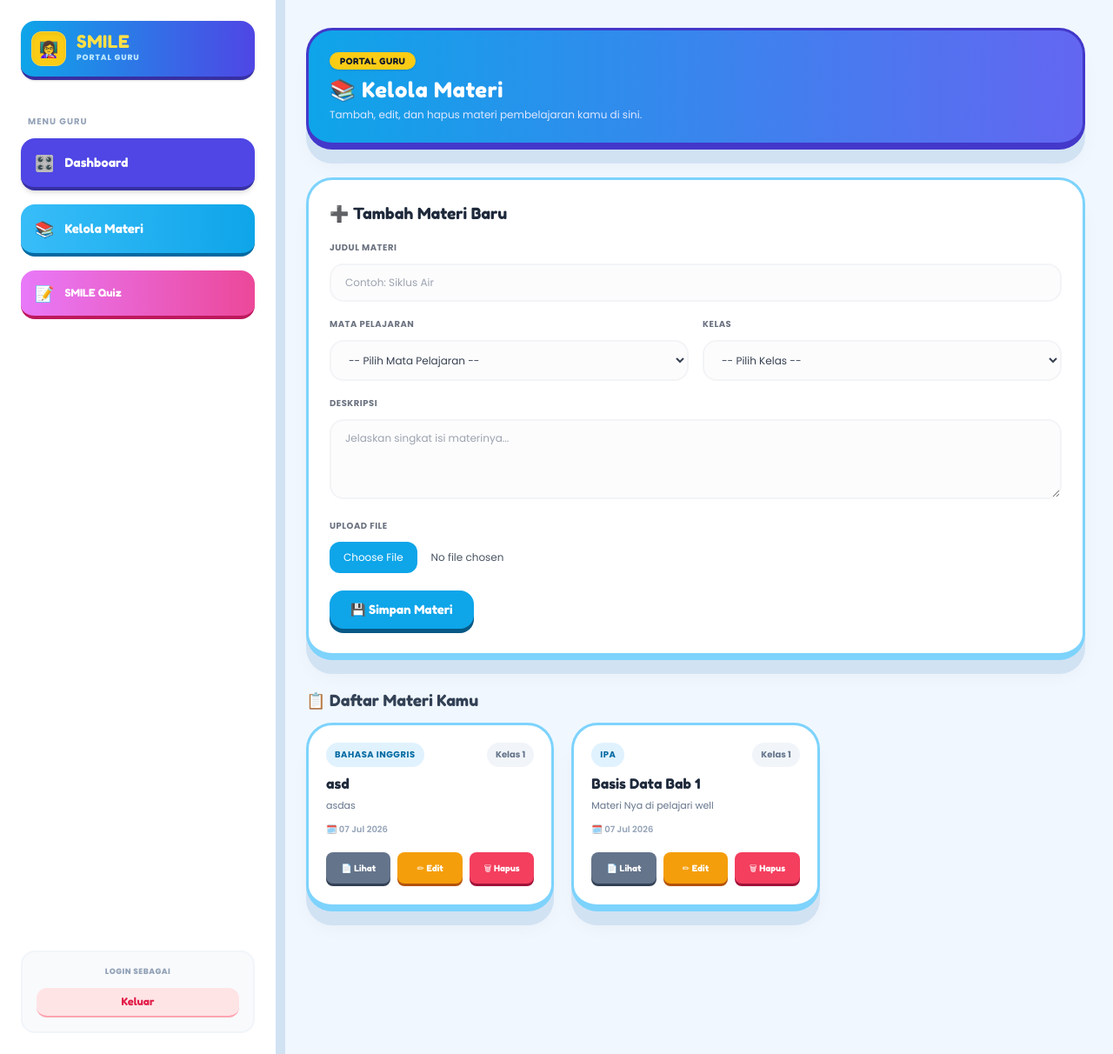
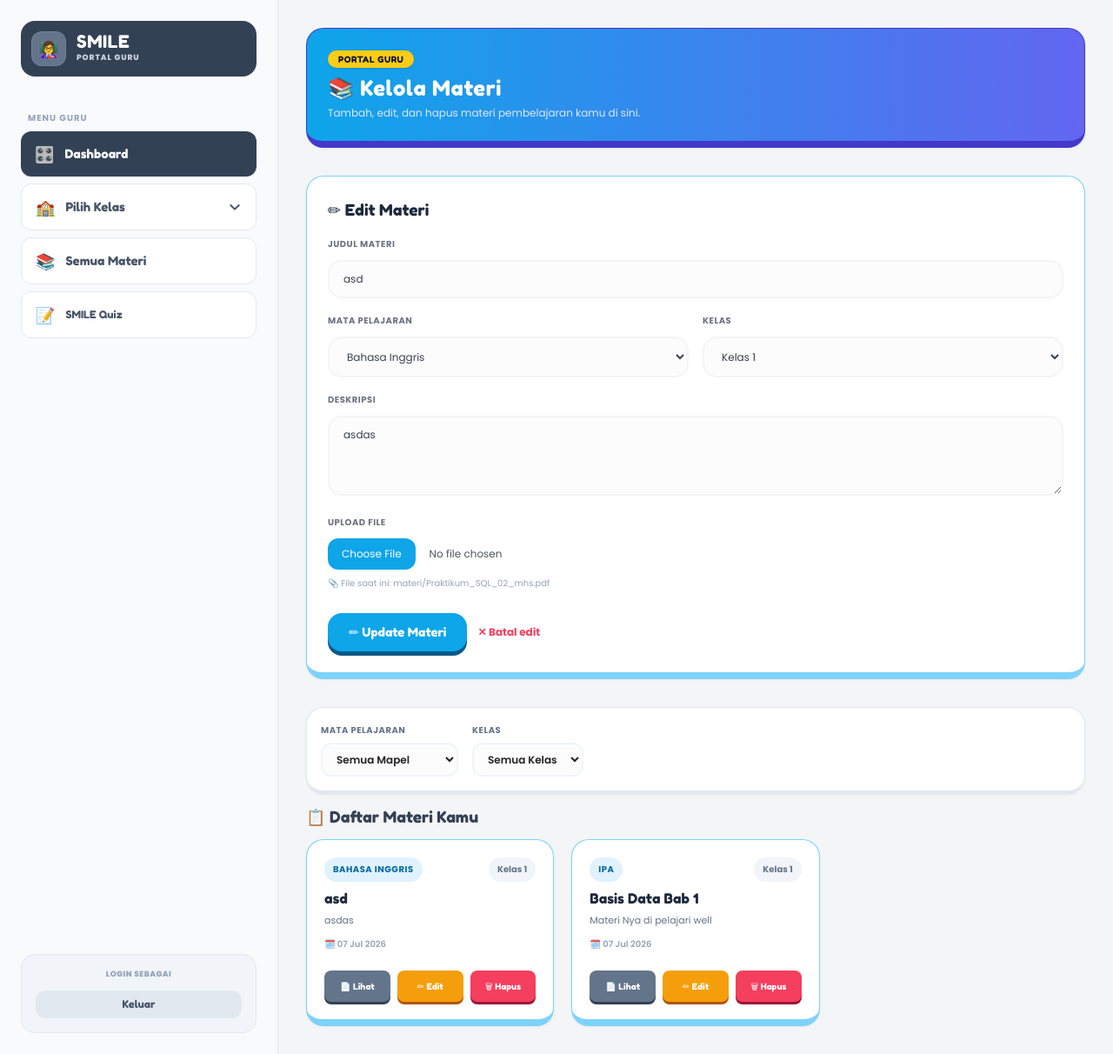
Before and after one commit to reifanrolansyahputra-hub/ProjectSmile, a Django app: template materi/templates/materi/kelola_materi.html in a window 1280 px wide. Shown: the whole page at 87% size. Run offline with Django 5.2, Linux system fonts and the light colour scheme; the template is opened without the code that fills it: values that come from a table or form of the project are taken from there, others are empty; data comes from the database, SQL or seed files in the repository; both versions use the stored data as it was after the commit; parts of the project's set-up code (start-up, migrations or seed data) failed here and were passed over; some libraries are stand-ins or nearby versions.

Commit message:
Menambahkan fitur baru

```diff
--- a/materi/templates/materi/kelola_materi.html
+++ b/materi/templates/materi/kelola_materi.html
@@ -100,6 +100,47 @@
 
     <!-- DAFTAR MATERI GURU -->
     <div class="space-y-3">
+        <!-- FILTER BAR -->
+<form method="GET" class="panel-clay-3d p-4 bg-white border-b-4 border-slate-200 flex flex-wrap items-end gap-4">
+    <div class="flex flex-col gap-1">
+        <label class="text-[10px] font-bold text-slate-500 uppercase tracking-wider">Mata Pelajaran</label>
+        <select name="mapel" onchange="this.form.submit()" class="text-xs font-semibold rounded-xl border-2 border-slate-100 px-3 py-2 focus:outline-none focus:border-sky-400 bg-gray-50/50">
+            <option value="">Semua Mapel</option>
+            <option value="MTK" {% if mapel_aktif == "MTK" %}selected{% endif %}>Matematika</option>
+            <option value="IPA" {% if mapel_aktif == "IPA" %}selected{% endif %}>IPA</option>
+            <option value="IPS" {% if mapel_aktif == "IPS" %}selected{% endif %}>IPS</option>
+            <option value="BIO" {% if mapel_aktif == "BIO" %}selected{% endif %}>Biologi</option>
+            <option value="FIS" {% if mapel_aktif == "FIS" %}selected{% endif %}>Fisika</option>
+            <option value="KIM" {% if mapel_aktif == "KIM" %}selected{% endif %}>Kimia</option>
+            <option value="ING" {% if mapel_aktif == "ING" %}selected{% endif %}>Bahasa Inggris</option>
+            <option value="IND" {% if mapel_aktif == "IND" %}selected{% endif %}>Bahasa Indonesia</option>
+        </select>
+    </div>
+
+    <div class="flex flex-col gap-1">
+        <label class="text-[10px] font-bold text-slate-500 uppercase tracking-wider">Kelas</label>
+        <select name="kelas" onchange="this.form.submit()" class="text-xs font-semibold rounded-xl border-2 border-slate-100 px-3 py-2 focus:outline-none focus:border-sky-400 bg-gray-50/50">
+            <option value="">Semua Kelas</option>
+            {% for i in "123456" %}
+                <option value="{{ i }}" {% if kelas_aktif == i %}selected{% endif %}>Kelas {{ i }}</option>
+            {% endfor %}
+        </select>
+    </div>
+
+    <noscript>
+        <button type="submit" class="portal-btn-3d bg-sky-500 text-white font-kids text-xs px-5 py-2.5 rounded-xl shadow-[0_4px_0_#075985]">
+            🔍 Filter
+        </button>
+    </noscript>
+{% if kelas_aktif %}
+    <a href="{% url 'pilih_mapel_kelas' kelas=kelas_aktif %}" class="text-[11px] font-bold text-slate-400 hover:text-indigo-600">
+        ← Kembali ke Kelas {{ kelas_aktif }}
+    </a>
+{% endif %}
+    {% if mapel_aktif or kelas_aktif %}
+        <a href="{% url 'kelola_materi' %}" class="text-[11px] font-bold text-rose-500 hover:underline mb-1">✕ Reset filter</a>
+    {% endif %}
+</form>
         <h3 class="font-kids text-lg text-slate-700">📋 Daftar Materi Kamu</h3>
 
         {% if materis %}
--- a/materi/urls.py
+++ b/materi/urls.py
@@ -3,38 +3,15 @@
 
 urlpatterns = [
 
-    path(
-        "guru/materi/",
-        views.kelola_materi,
-        name="kelola_materi"
-    ),
+    path("guru/materi/", views.kelola_materi, name="kelola_materi"),
+    path("guru/materi/tambah/", views.tambah_materi, name="tambah_materi"),
+    path("guru/materi/edit/<int:id>/", views.edit_materi, name="edit_materi"),
+    path("guru/materi/hapus/<int:id>/", views.hapus_materi, name="hapus_materi"),
 
-    path(
-        "guru/materi/tambah/",
-        views.tambah_materi,
-        name="tambah_materi"
-    ),
+    # BARU: halaman pilih mata pelajaran untuk kelas tertentu
+    path("guru/materi/kelas/<int:kelas>/", views.pilih_mapel_kelas, name="pilih_mapel_kelas"),
 
-    path(
-        "guru/materi/edit/<int:id>/",
-        views.edit_materi,
-        name="edit_materi"
-    ),
-
-    path(
-        "guru/materi/hapus/<int:id>/",
-        views.hapus_materi,
-        name="hapus_materi"
-    ),
-
-    # ===========================
     # MURID
-    # ===========================
-
-    path(
-        "materi/",
-        views.daftar_materi,
-        name="daftar_materi"
-    ),
+    path("materi/", views.daftar_materi, name="daftar_materi"),
 
 ]
--- a/portal/templates/portal/guru_dashboard.html
+++ b/portal/templates/portal/guru_dashboard.html
@@ -3,16 +3,15 @@
 
 {% block extra_css %}
 <script src="https://cdn.tailwindcss.com"></script>
+<script defer src="https://cdn.jsdelivr.net/npm/alpinejs@3.x.x/dist/cdn.min.js"></script>
 <link href="https://fonts.googleapis.com/css2?family=Fredoka+One&family=Poppins:wght@400;600;700;800&display=swap" rel="stylesheet">
 <style>
-    .split-dashboard { font-family: 'Poppins', sans-serif; background-color: #f0f7ff; }
+    .split-dashboard { font-family: 'Poppins', sans-serif; background-color: #f4f5f7; }
     .font-kids { font-family: 'Fredoka One', cursive; }
-    .sidebar-clay-3d { background: #ffffff; box-shadow: 8px 0 0 #d1e2f3; border-right: 3px solid #d1e2f3; }
-    .panel-clay-3d { background: #ffffff; border-radius: 30px; box-shadow: 0 16px 0 #d1e2f3, 0 20px 25px -5px rgba(0,0,0,0.05); border: 3px solid #d1e2f3; }
-    .portal-btn-3d { transform: translateY(-4px); transition: all 0.1s ease; }
-    .portal-btn-3d:active { transform: translateY(2px); }
-    .kelas-btn-3d { transform: translateY(-4px); transition: all 0.1s ease; }
-    .kelas-btn-3d:active { transform: translateY(2px); }
+    .sidebar-clay-3d { background: #f8fafc; border-right: 1px solid #e2e8f0; }
+    .panel-clay-3d { background: #ffffff; border-radius: 20px; box-shadow: 0 1px 3px rgba(0,0,0,0.06); border: 1px solid #e5e7eb; }
+    .portal-btn-3d { transition: all 0.15s ease; }
+    .portal-btn-3d:active { transform: scale(0.98); }
 </style>
 {% endblock %}
 
@@ -20,39 +19,61 @@
 <div class="split-dashboard min-h-screen flex flex-col md:flex-row">
 
     <!-- SIDEBAR KHUSUS GURU -->
-    <aside class="w-full md:w-80 sidebar-clay-3d p-6 flex flex-col justify-between gap-8 z-10 bg-white">
+   <aside class="w-full md:w-80 sidebar-clay-3d p-6 flex flex-col justify-between gap-8 z-10">
     <div class="space-y-6">
-            <div class="flex items-center space-x-3 bg-gradient-to-r from-sky-500 to-indigo-600 p-3 rounded-2xl text-white border-b-4 border-indigo-800 shadow">
-                <div class="w-10 h-10 bg-yellow-400 rounded-xl flex items-center justify-center shadow-inner border border-white/20">
-                    <span class="text-slate-900 font-kids text-lg">👩‍🏫</span>
+        <div class="flex items-center space-x-3 bg-slate-700 p-3 rounded-2xl text-white">
+            <div class="w-10 h-10 bg-slate-500 rounded-xl flex items-center justify-center border border-white/10">
+                <span class="text-white font-kids text-lg">👩‍🏫</span>
             </div>
             <div>
-                    <h2 class="font-kids text-xl tracking-wide leading-none text-yellow-300">SMILE</h2>
-                    <span class="text-[9px] font-black text-sky-200 uppercase tracking-widest block mt-0.5">Portal Guru</span>
+                <h2 class="font-kids text-xl tracking-wide leading-none text-white">SMILE</h2>
+                <span class="text-[9px] font-black text-slate-300 uppercase tracking-widest block mt-0.5">Portal Guru</span>
             </div>
         </div>
 
-            <nav class="space-y-4 pt-4">
+        <nav class="space-y-2 pt-4">
             <span class="text-[10px] font-bold text-slate-400 uppercase tracking-widest block px-2">MENU GURU</span>
 
-                <a href="{% url 'guru_dashboard' %}" class="portal-btn-3d flex items-center space-x-3 bg-indigo-600 text-white font-kids px-4 py-3.5 rounded-2xl border-b-4 border-indigo-800 shadow-md text-sm">
+            <a href="{% url 'guru_dashboard' %}" class="portal-btn-3d flex items-center space-x-3 bg-slate-700 text-white font-kids px-4 py-3 rounded-xl text-sm">
                 <span class="text-lg">🎛️</span> <span>Dashboard</span>
             </a>
 
-                <a href="{% url 'kelola_materi' %}" class="portal-btn-3d flex items-center space-x-3 bg-gradient-to-r from-sky-400 to-sky-500 text-white font-kids px-4 py-3.5 rounded-2xl border-b-4 border-sky-700 text-sm">
-                    <span class="text-lg">📚</span> <span>Kelola Materi</span>
+            <!-- DROPDOWN KELAS -->
+            <div x-data="{ open: false }">
+                <button @click="open = !open" type="button"
+                    class="portal-btn-3d w-full flex items-center justify-between space-x-3 bg-white text-slate-600 hover:bg-slate-100 font-kids px-4 py-3 rounded-xl text-sm border border-slate-200">
+                    <span class="flex items-center space-x-3">
+                        <span class="text-lg">🏫</span> <span>Pilih Kelas</span>
+                    </span>
+                    <svg :class="open ? 'rotate-180' : ''" class="w-4 h-4 transition-transform duration-200" fill="none" stroke="currentColor" stroke-width="3" viewBox="0 0 24 24">
+                        <path stroke-linecap="round" stroke-linejoin="round" d="M19 9l-7 7-7-7"></path>
+                    </svg>
+                </button>
+
+                <div x-show="open" x-cloak x-transition class="mt-2 ml-2 space-y-1.5 border-l-2 border-slate-200 pl-3">
+                    <a href="{% url 'pilih_mapel_kelas' kelas=1 %}" class="flex items-center space-x-2 bg-slate-50 hover:bg-slate-100 text-slate-600 font-bold px-3 py-2 rounded-xl text-xs transition">🐣 <span>Kelas 1</span></a>
+                    <a href="{% url 'pilih_mapel_kelas' kelas=2 %}" class="flex items-center space-x-2 bg-slate-50 hover:bg-slate-100 text-slate-600 font-bold px-3 py-2 rounded-xl text-xs transition">🐥 <span>Kelas 2</span></a>
+                    <a href="{% url 'pilih_mapel_kelas' kelas=3 %}" class="flex items-center space-x-2 bg-slate-50 hover:bg-slate-100 text-slate-600 font-bold px-3 py-2 rounded-xl text-xs transition">🦊 <span>Kelas 3</span></a>
+                    <a href="{% url 'pilih_mapel_kelas' kelas=4 %}" class="flex items-center space-x-2 bg-slate-50 hover:bg-slate-100 text-slate-600 font-bold px-3 py-2 rounded-xl text-xs transition">🐼 <span>Kelas 4</span></a>
+                    <a href="{% url 'pilih_mapel_kelas' kelas=5 %}" class="flex items-center space-x-2 bg-slate-50 hover:bg-slate-100 text-slate-600 font-bold px-3 py-2 rounded-xl text-xs transition">🦅 <span>Kelas 5</span></a>
+                    <a href="{% url 'pilih_mapel_kelas' kelas=6 %}" class="flex items-center space-x-2 bg-slate-50 hover:bg-slate-100 text-slate-600 font-bold px-3 py-2 rounded-xl text-xs transition">🚀 <span>Kelas 6</span></a>
+                </div>
+            </div>
+
+            <a href="{% url 'kelola_materi' %}" class="portal-btn-3d flex items-center space-x-3 bg-white text-slate-600 hover:bg-slate-100 font-kids px-4 py-3 rounded-xl text-sm border border-slate-200">
+                <span class="text-lg">📚</span> <span>Semua Materi</span>
             </a>
 
-                <a href="{% url 'buka_quiz' %}" target="_blank" class="portal-btn-3d flex items-center space-x-3 bg-gradient-to-r from-fuchsia-400 to-pink-500 text-white font-kids px-4 py-3 rounded-2xl border-b-4 border-pink-700 text-xs">
+            <a href="{% url 'buka_quiz' %}" target="_blank" class="portal-btn-3d flex items-center space-x-3 bg-white text-slate-600 hover:bg-slate-100 font-kids px-4 py-3 rounded-xl text-xs border border-slate-200">
                 <span class="text-lg">📝</span> <span>SMILE Quiz</span>
             </a>
         </nav>
     </div>
 
-        <div class="bg-slate-50 p-4 rounded-2xl border-2 border-slate-100 text-center">
+    <div class="bg-slate-100 p-4 rounded-2xl border border-slate-200 text-center">
         <span class="text-[9px] font-black text-slate-400 uppercase tracking-wider block mb-1">Login Sebagai</span>
         <div class="font-kids text-sm text-slate-700 mb-3">{{ request.user.username }}</div>
-            <a href="{% url 'logout' %}" class="w-full block text-center bg-rose-100 text-rose-600 font-kids py-2 rounded-xl text-xs border-b-2 border-rose-300 hover:bg-rose-200 transition">Keluar</a>
+        <a href="{% url 'logout' %}" class="w-full block text-center bg-slate-200 text-slate-600 font-kids py-2 rounded-xl text-xs hover:bg-slate-300 transition">Keluar</a>
     </div>
 </aside>
 
@@ -69,12 +90,12 @@
 <div class="panel-clay-3d p-6 bg-white border-b-8 border-slate-200">
     <span class="text-[10px] font-bold text-slate-400 uppercase tracking-widest block mb-4">Pilih Kelas Untuk Kelola Materi</span>
     <div class="grid grid-cols-2 sm:grid-cols-3 lg:grid-cols-6 gap-4">
-        <a href="{% url 'kelola_materi' %}?kelas=1" class="kelas-btn-3d bg-rose-500 text-white font-kids text-center p-4 rounded-xl shadow-[0_5px_0_#9f1239] text-sm">🐣 Kelas 1</a>
-        <a href="{% url 'kelola_materi' %}?kelas=2" class="kelas-btn-3d bg-orange-500 text-white font-kids text-center p-4 rounded-xl shadow-[0_5px_0_#9a3412] text-sm">🐥 Kelas 2</a>
-        <a href="{% url 'kelola_materi' %}?kelas=3" class="kelas-btn-3d bg-amber-400 text-white font-kids text-center p-4 rounded-xl shadow-[0_5px_0_#854d0e] text-sm">🦊 Kelas 3</a>
-        <a href="{% url 'kelola_materi' %}?kelas=4" class="kelas-btn-3d bg-emerald-500 text-white font-kids text-center p-4 rounded-xl shadow-[0_5px_0_#065f46] text-sm">🐼 Kelas 4</a>
-        <a href="{% url 'kelola_materi' %}?kelas=5" class="kelas-btn-3d bg-sky-500 text-white font-kids text-center p-4 rounded-xl shadow-[0_5px_0_#075985] text-sm">🦅 Kelas 5</a>
-        <a href="{% url 'kelola_materi' %}?kelas=6" class="kelas-btn-3d bg-purple-500 text-white font-kids text-center p-4 rounded-xl shadow-[0_5px_0_#5b21b6] text-sm">🚀 Kelas 6</a>
+        <a href="{% url 'pilih_mapel_kelas' kelas=1 %}" class="kelas-btn-3d bg-rose-500 text-white font-kids text-center p-4 rounded-xl shadow-[0_5px_0_#9f1239] text-sm">🐣 Kelas 1</a>
+        <a href="{% url 'pilih_mapel_kelas' kelas=2 %}" class="kelas-btn-3d bg-orange-500 text-white font-kids text-center p-4 rounded-xl shadow-[0_5px_0_#9a3412] text-sm">🐥 Kelas 2</a>
+        <a href="{% url 'pilih_mapel_kelas' kelas=3 %}" class="kelas-btn-3d bg-amber-400 text-white font-kids text-center p-4 rounded-xl shadow-[0_5px_0_#854d0e] text-sm">🦊 Kelas 3</a>
+        <a href="{% url 'pilih_mapel_kelas' kelas=4 %}" class="kelas-btn-3d bg-emerald-500 text-white font-kids text-center p-4 rounded-xl shadow-[0_5px_0_#065f46] text-sm">🐼 Kelas 4</a>
+        <a href="{% url 'pilih_mapel_kelas' kelas=5 %}" class="kelas-btn-3d bg-sky-500 text-white font-kids text-center p-4 rounded-xl shadow-[0_5px_0_#075985] text-sm">🦅 Kelas 5</a>
+        <a href="{% url 'pilih_mapel_kelas' kelas=6 %}" class="kelas-btn-3d bg-purple-500 text-white font-kids text-center p-4 rounded-xl shadow-[0_5px_0_#5b21b6] text-sm">🚀 Kelas 6</a>
     </div>
 </div>
 
```
Also changed, not shown: materi/templates/materi/pilih_mapel.html (added, +33 -0 lines), materi/views.py (+54 -55 lines), portal/templates/portal/dashboardmurid.html (+17 -18 lines), db.sqlite3. Lines whose indentation alone changed are shown as unchanged.
